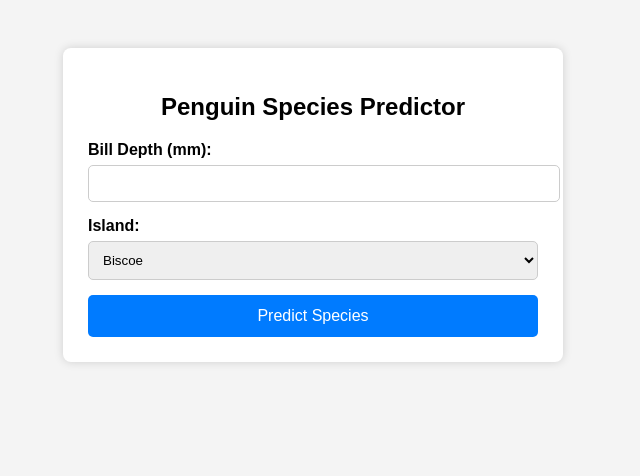
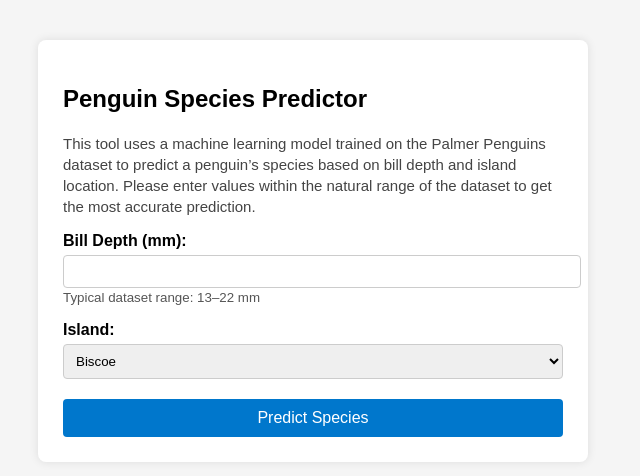
Before and after one commit to CranB-alt/FinalProject, a Flask app: page / in a window 1280 px wide. Shown: the top 476 px of the page, without its empty margins (327-967 px from the left). Run offline with Flask 3, Linux system fonts and the light colour scheme; parts of the project's set-up code (start-up, migrations or seed data) failed here and were passed over.

Commit message:
Updated HTML and app.py

```diff
--- a/templates/index.html
+++ b/templates/index.html
@@ -5,61 +5,70 @@
     <style>
         body {
             font-family: Arial, sans-serif;
-            background: #f4f4f4;
-            padding: 40px;
+            margin: 40px;
+            background-color: #f5f5f5;
         }
         .container {
             background: white;
             padding: 25px;
-            max-width: 450px;
+            border-radius: 8px;
+            max-width: 500px;
             margin: auto;
-            border-radius: 8px;
-            box-shadow: 0 0 10px rgba(0,0,0,0.15);
-        }
-        h2 {
-            text-align: center;
+            box-shadow: 0 0 10px rgba(0,0,0,0.1);
         }
         label {
             font-weight: bold;
+            display: block;
+            margin-top: 15px;
         }
         input, select {
             width: 100%;
-            padding: 10px;
-            margin-top: 6px;
-            margin-bottom: 15px;
-            border-radius: 5px;
+            padding: 8px;
+            margin-top: 5px;
+            border-radius: 4px;
             border: 1px solid #ccc;
         }
         button {
+            margin-top: 20px;
+            padding: 10px;
             width: 100%;
-            padding: 12px;
-            background: #007bff;
+            background-color: #0077cc;
             color: white;
             border: none;
-            border-radius: 5px;
+            border-radius: 4px;
             font-size: 16px;
             cursor: pointer;
         }
         button:hover {
-            background: #0056b3;
+            background-color: #005fa3;
         }
-        .result {
-            margin-top: 20px;
-            padding: 15px;
-            background: #e8f5e9;
-            border-left: 5px solid #4caf50;
-            border-radius: 5px;
+        small {
+            color: #555;
         }
     </style>
 </head>
+
 <body>
-
     <div class="container">
         <h2>Penguin Species Predictor</h2>
+        <p style="color:#444; font-size:15px; line-height:1.4;">
+            This tool uses a machine learning model trained on the Palmer Penguins dataset
+            to predict a penguin’s species based on bill depth and island location.
+            Please enter values within the natural range of the dataset to get the most accurate prediction.
+        </p>
 
-    <form method="POST">
+        <form action="/" method="post">
+
             <label>Bill Depth (mm):</label>
-        <input type="number" step="0.01" name="bill_depth" required>
+            <input
+                type="number"
+                name="bill_depth"
+                step="0.1"
+                min="13.0"
+                max="22.0"
+                required
+            >
+            <small>Typical dataset range: 13–22 mm</small>
 
             <label>Island:</label>
             <select name="island" required>
@@ -72,11 +81,8 @@
         </form>
 
         {% if prediction %}
-    <div class="result">
-        <strong>Predicted Species:</strong> {{ prediction }}
-    </div>
+            <h3 style="margin-top:25px;">Prediction: {{ prediction }}</h3>
         {% endif %}
     </div>
-
 </body>
 </html>
```
Also changed, not shown: app.py (+6 -6 lines). Lines whose indentation alone changed are shown as unchanged.
